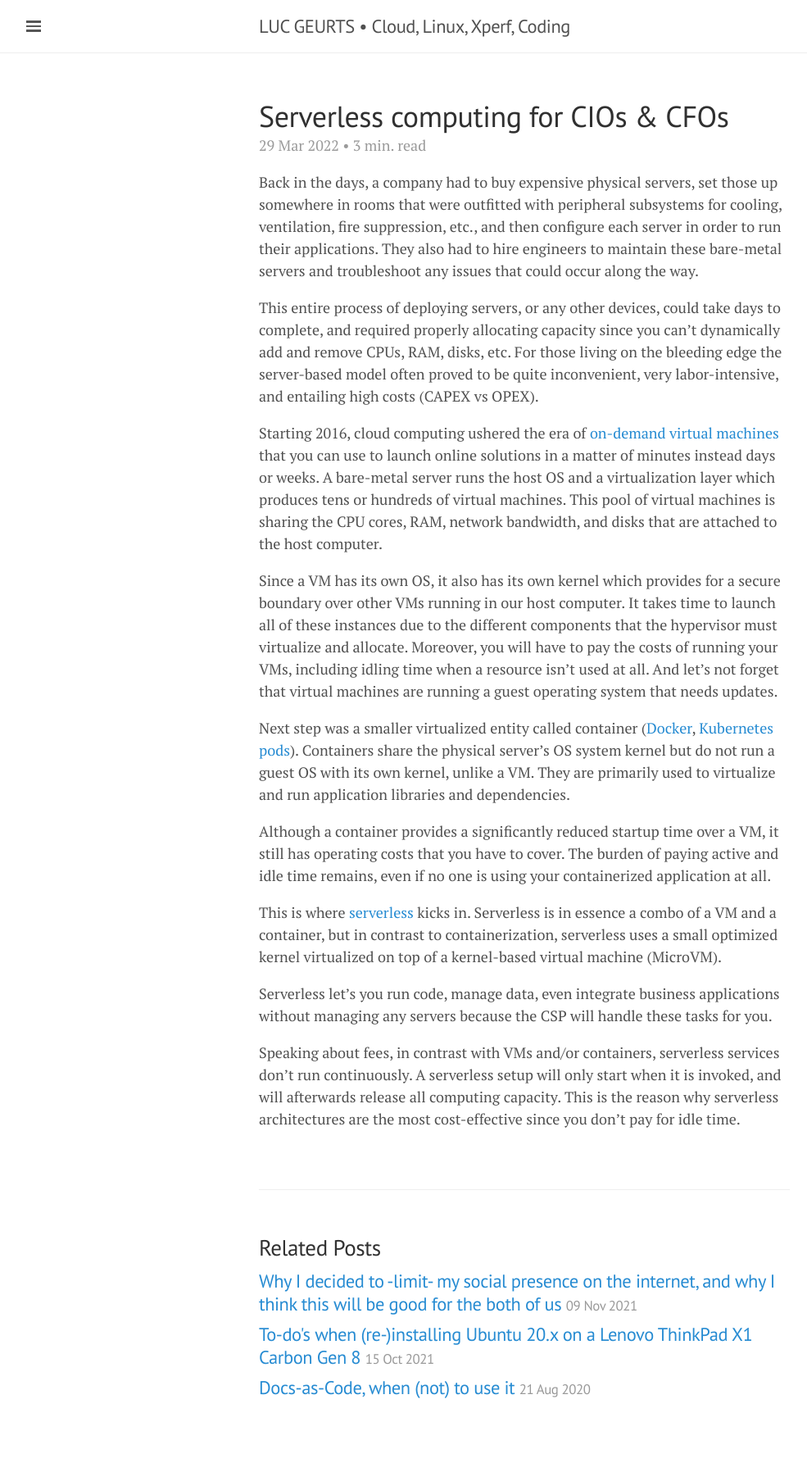
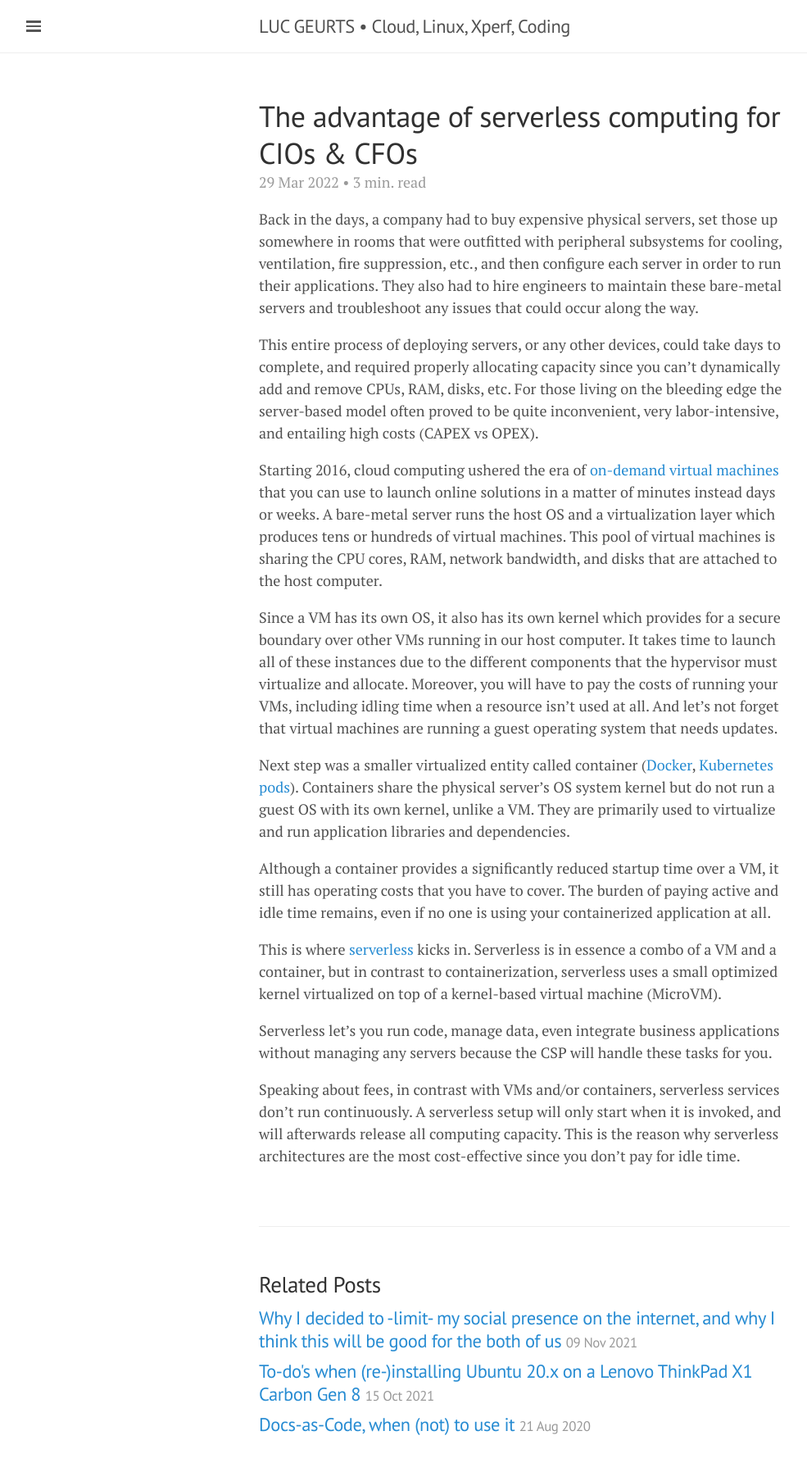
Before and after one commit to lgeurts/lgeurts.github.io, a Jekyll site: the page built from _posts/2022-03-29-what-is-serverless-computing.md, in a window 1280 px wide. Shown: the whole page at 82% size, without its empty margins (0-985 px from the left). Built offline with Jekyll 4.4.1, drawn with Linux system fonts in a browser that asks for light colours; nearby versions of some CDN libraries; comment, search, counter and statistics services are not loaded; before the commit the page ends 1762 px from its top, so only the background shows below that.

Commit message:
Update 2022-03-29-what-is-serverless-computing.md

```diff
--- a/_posts/2022-03-29-what-is-serverless-computing.md
+++ b/_posts/2022-03-29-what-is-serverless-computing.md
@@ -1,7 +1,7 @@
 ---
 
 layout: post
-title: Serverless computing for CIOs & CFOs
+title: The advantage of serverless computing for CIOs & CFOs
 read_time: true
 comments: true
 category: Cloud Computing
```
